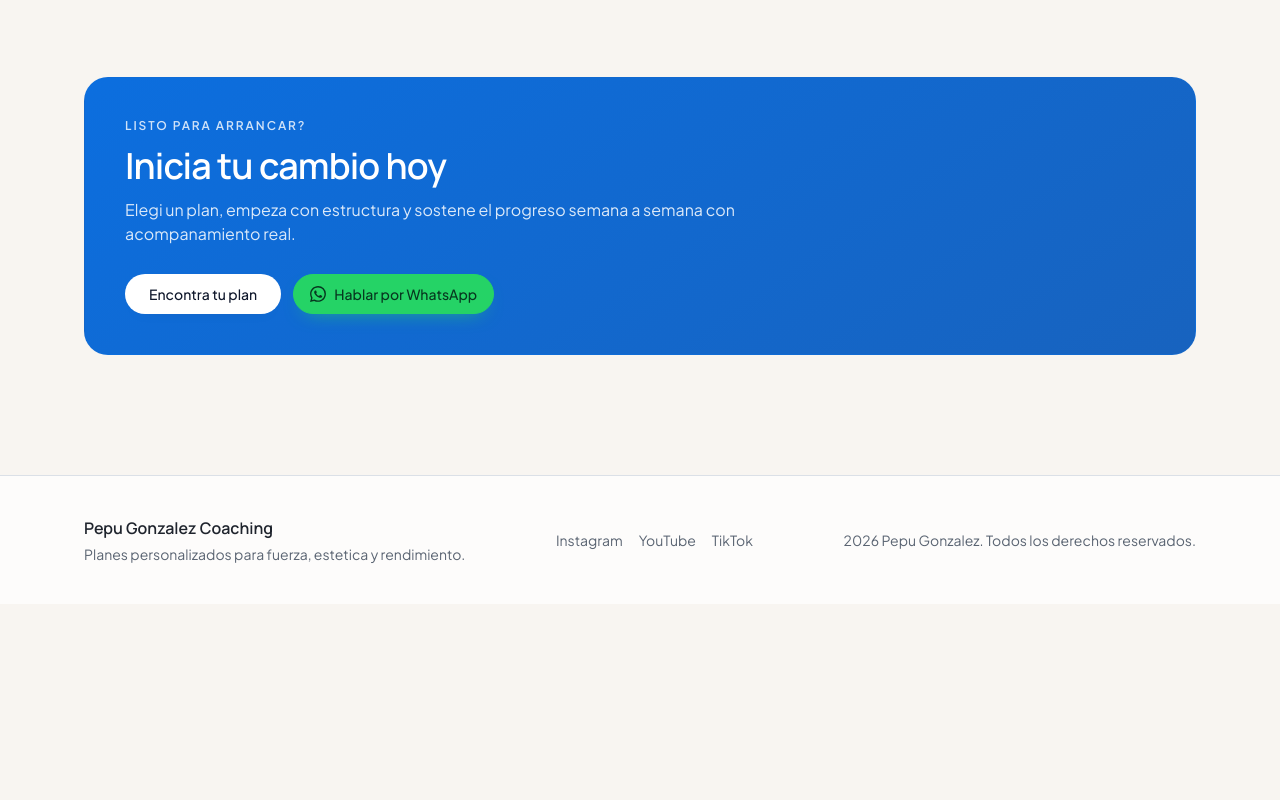
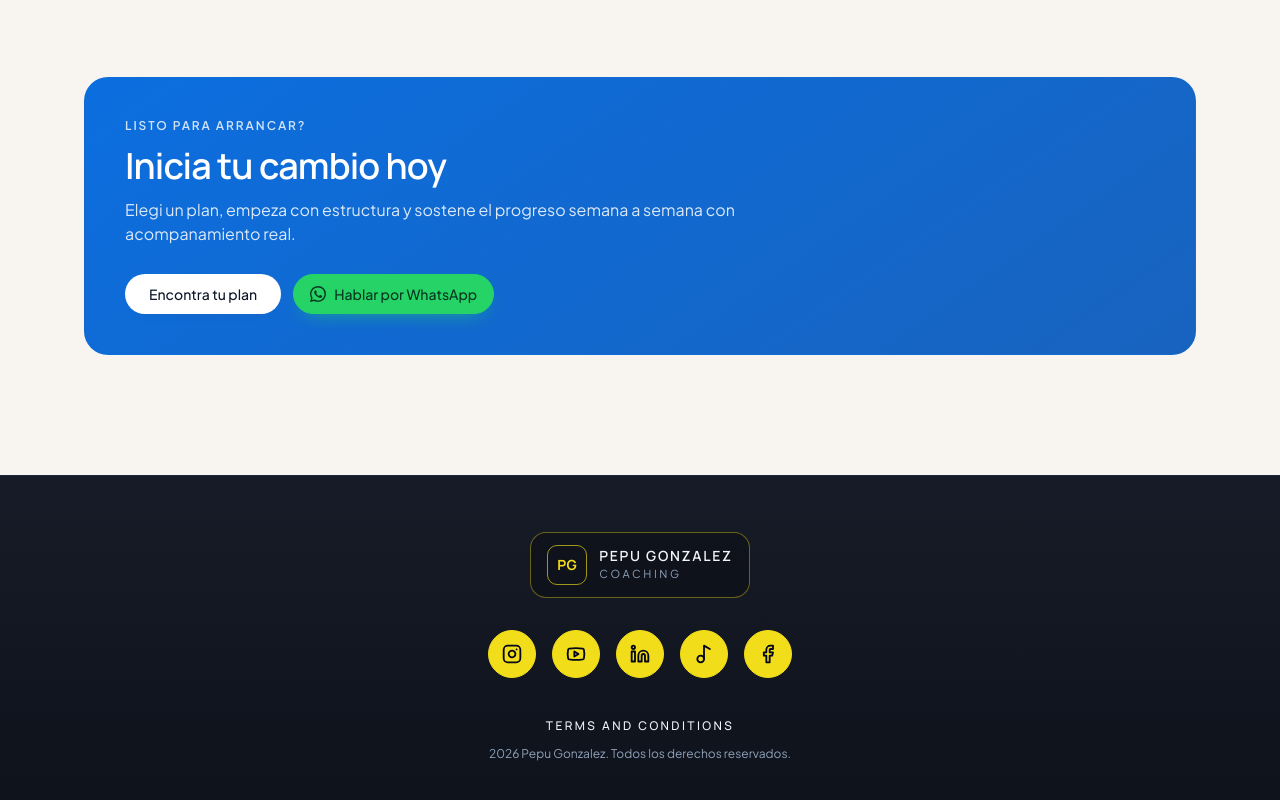
Before and after one commit to MiloEspi/PepuGonzalez, a Next.js app: page / in a window 1280 px wide. Shown: the part 4055-4855 px from the top of the page. Before the commit the page ends 4659 px from the top, so only its background shows below. Built offline with nearby package versions, Linux system fonts and the light colour scheme.

Commit message:
ajustes readme y footer

```diff
--- a/components/site/footer.tsx
+++ b/components/site/footer.tsx
@@ -1,29 +1,55 @@
 import Link from "next/link";
+import { Facebook, Instagram, Linkedin, Music2, Youtube } from "lucide-react";
 
 const socialLinks = [
-  { label: "Instagram", href: "#" },
-  { label: "YouTube", href: "#" },
-  { label: "TikTok", href: "#" },
+  { label: "Instagram", href: "#", icon: Instagram },
+  { label: "YouTube", href: "#", icon: Youtube },
+  { label: "LinkedIn", href: "#", icon: Linkedin },
+  { label: "TikTok", href: "#", icon: Music2 },
+  { label: "Facebook", href: "#", icon: Facebook },
 ];
 
 export function Footer() {
+  const year = new Date().getFullYear();
+
   return (
-    <footer id="contacto" className="scroll-mt-24 border-t border-border/70 bg-card/70 md:scroll-mt-28">
-      <div className="mx-auto flex w-full max-w-6xl flex-col gap-6 px-5 py-10 text-sm text-muted-foreground md:flex-row md:items-center md:justify-between">
-        <div className="space-y-1">
-          <p className="font-heading text-base font-semibold text-foreground">Pepu Gonzalez Coaching</p>
-          <p>Planes personalizados para fuerza, estetica y rendimiento.</p>
+    <footer
+      id="contacto"
+      className="scroll-mt-24 border-t border-slate-800 bg-[linear-gradient(180deg,hsl(221_28%_12%)_0%,hsl(222_31%_8%)_100%)] md:scroll-mt-28"
+    >
+      <div className="mx-auto w-full max-w-6xl px-5 py-14">
+        <div className="mx-auto flex w-fit items-center gap-3 rounded-xl border border-[#f2dd1a]/40 bg-black/25 px-4 py-3">
+          <div className="grid size-10 place-items-center rounded-md border border-[#f2dd1a]/65 text-[#f2dd1a]">
+            <span className="font-heading text-sm font-bold tracking-wide">PG</span>
+          </div>
+          <div className="text-left">
+            <p className="font-heading text-sm font-semibold tracking-[0.12em] text-slate-100">PEPU GONZALEZ</p>
+            <p className="text-[11px] tracking-[0.24em] text-slate-400">COACHING</p>
+          </div>
         </div>
 
-        <div className="flex gap-4">
+        <div className="mt-8 flex flex-wrap items-center justify-center gap-4">
           {socialLinks.map((item) => (
-            <Link key={item.label} href={item.href} className="transition-colors hover:text-foreground">
-              {item.label}
+            <Link
+              key={item.label}
+              href={item.href}
+              aria-label={item.label}
+              className="inline-flex size-12 items-center justify-center rounded-full border border-[#f2dd1a] bg-[#f2dd1a] text-slate-950 transition-transform duration-200 hover:-translate-y-1 hover:brightness-110 focus-visible:outline-none focus-visible:ring-2 focus-visible:ring-[#f2dd1a]/70"
+            >
+              <item.icon className="size-5" strokeWidth={2.2} />
             </Link>
           ))}
         </div>
 
-        <p>{new Date().getFullYear()} Pepu Gonzalez. Todos los derechos reservados.</p>
+        <div className="mt-10 flex flex-col items-center gap-3 text-center">
+          <Link
+            href="#"
+            className="font-heading text-xs tracking-[0.2em] text-slate-100 transition-colors hover:text-[#f2dd1a]"
+          >
+            TERMS AND CONDITIONS
+          </Link>
+          <p className="text-xs text-slate-400">{year} Pepu Gonzalez. Todos los derechos reservados.</p>
+        </div>
       </div>
     </footer>
   );
```
Also changed, not shown: 1 other file (tests, documents, lock files or other folders).
